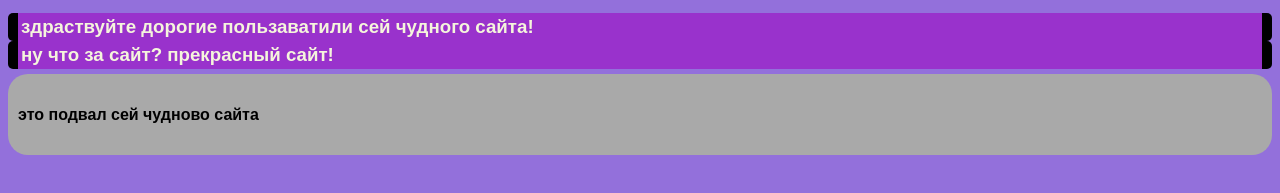
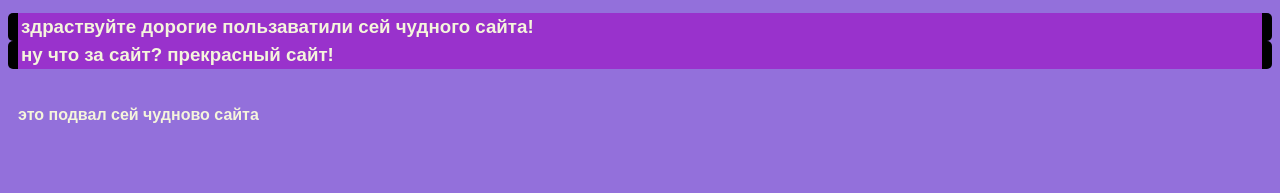
Before and after one commit to ABRNKOC3000/wasabu3673, a plain HTML site: page index.html in a window 1280 px wide. Shown: the part 271-464 px from the top of the page. Drawn offline with Linux system fonts and the light colour scheme.

Commit message:
Update style.css

```diff
--- a/style.css
+++ b/style.css
@@ -17,7 +17,7 @@ a{
     border-radius: 40px;
 }
 footer{
-    background-color: darkgray;
+    color:darkgray
     color: black;
     margin-top: 5px;
     border-radius: 20px;
```
